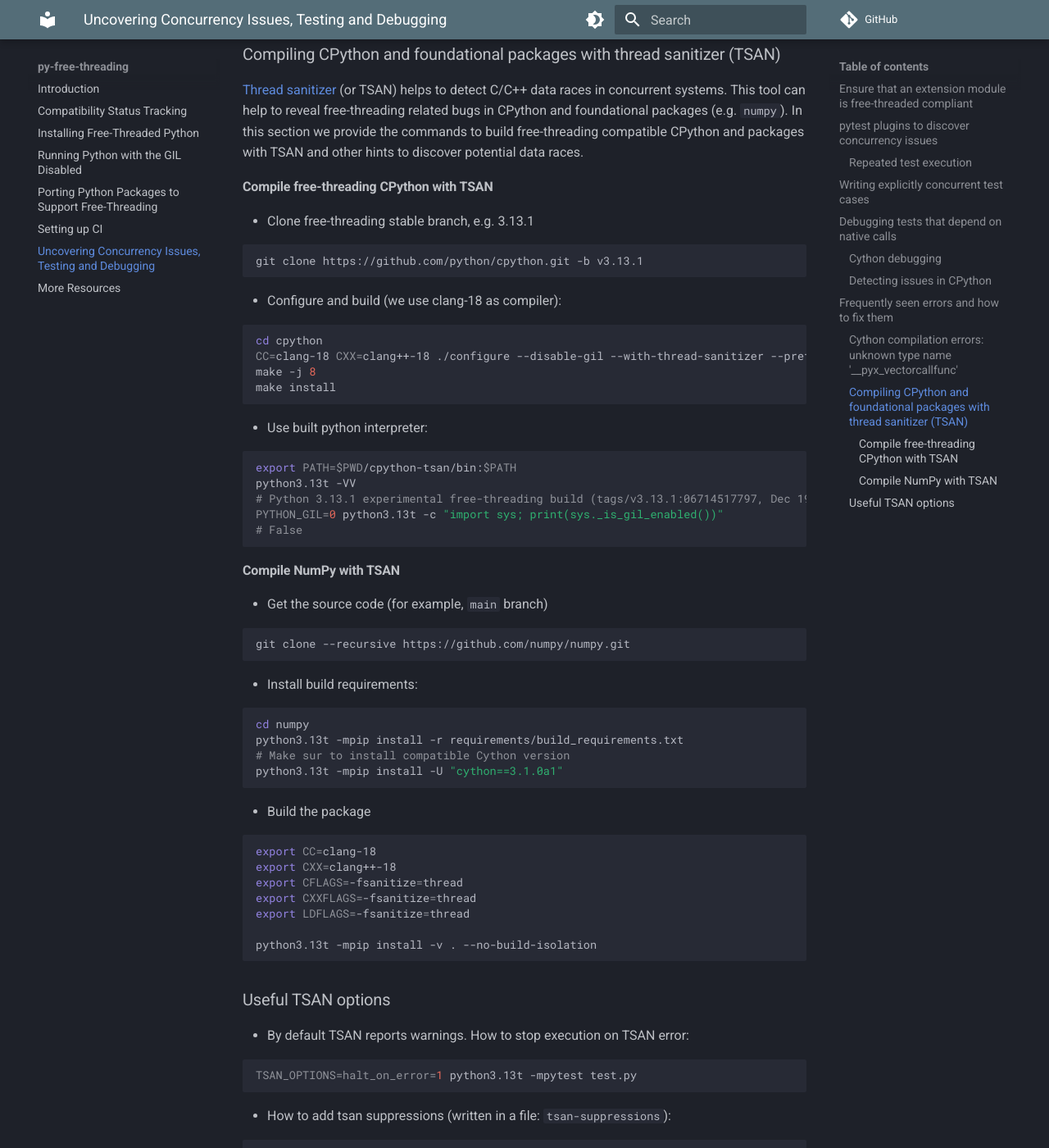
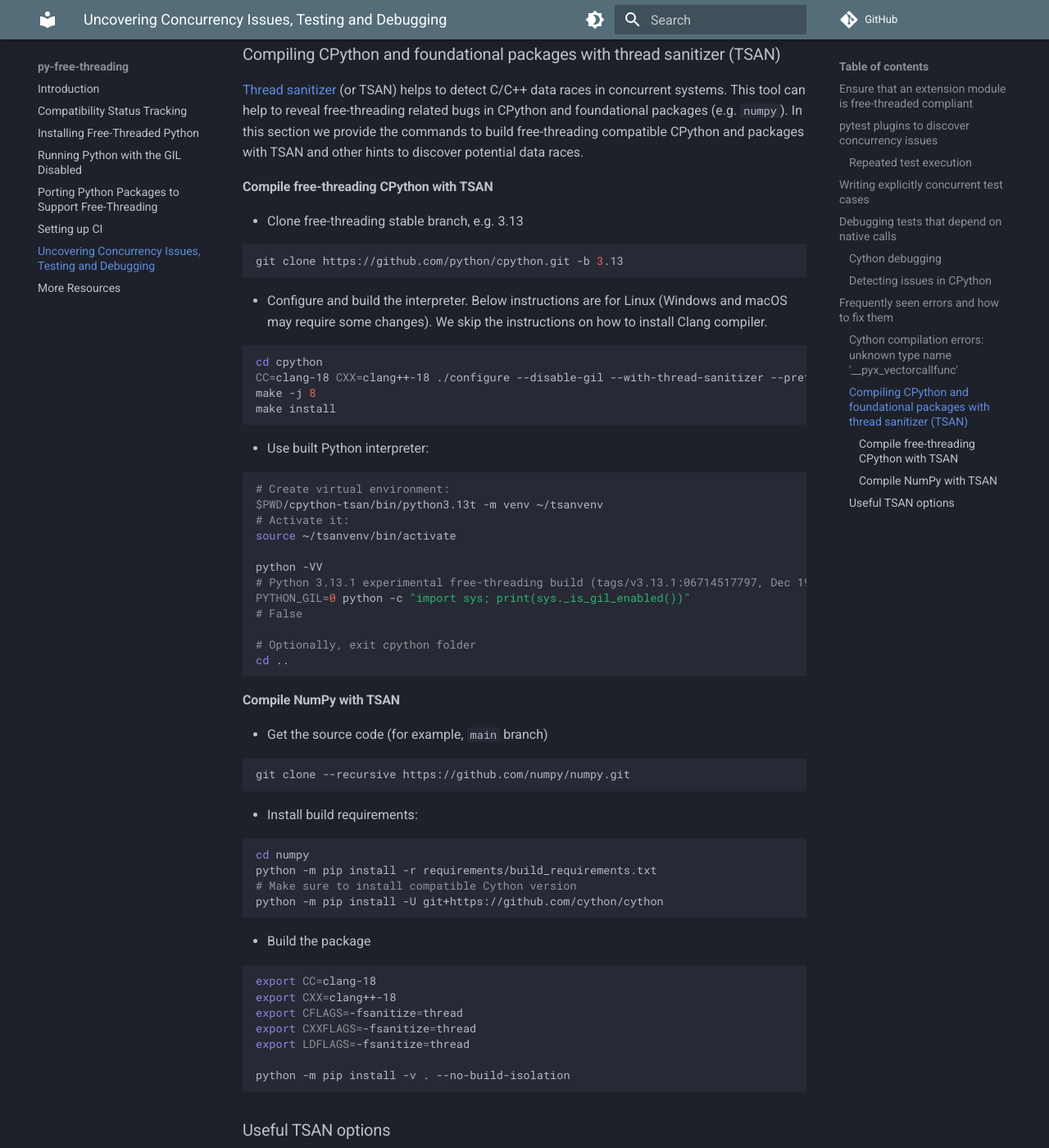
Before and after one commit to Quansight-Labs/free-threaded-compatibility, an MkDocs documentation site: the page built from docs/debugging.md, in a window 1280 px wide and 1400 px high, scrolled down 4191 px. Shown: the whole window at 82% size. Built offline with MkDocs 1.6.1 and Material for MkDocs 9.7.7, drawn with Linux system fonts in a browser that asks for light colours; comment, search, counter and statistics services are not loaded; some of the changed text lies outside the part shown.

Commit message:
Updates according to the review

````diff
--- a/docs/debugging.md
+++ b/docs/debugging.md
@@ -280,13 +280,13 @@
 
 #### Compile free-threading CPython with TSAN
 
-- Clone free-threading stable branch, e.g. 3.13.1
+- Clone free-threading stable branch, e.g. 3.13
 
 ```bash
-git clone https://github.com/python/cpython.git -b v3.13.1
+git clone https://github.com/python/cpython.git -b 3.13
 ```
 
-- Configure and build (we use clang-18 as compiler):
+- Configure and build the interpreter. Below instructions are for Linux (Windows and macOS may require some changes). We skip the instructions on how to install Clang compiler.
 
 ```bash
 cd cpython
@@ -295,14 +295,21 @@
 make install
 ```
 
-- Use built python interpreter:
+- Use built Python interpreter:
 
 ```bash
-export PATH=$PWD/cpython-tsan/bin:$PATH
-python3.13t -VV
+# Create virtual environment:
+$PWD/cpython-tsan/bin/python3.13t -m venv ~/tsanvenv
+# Activate it:
+source ~/tsanvenv/bin/activate
+
+python -VV
 # Python 3.13.1 experimental free-threading build (tags/v3.13.1:06714517797, Dec 19 2024, 10:06:54) [Clang 18.1.3 (1ubuntu1)]
-PYTHON_GIL=0 python3.13t -c "import sys; print(sys._is_gil_enabled())"
+PYTHON_GIL=0 python -c "import sys; print(sys._is_gil_enabled())"
 # False
+
+# Optionally, exit cpython folder
+cd ..
 ```
 
 #### Compile NumPy with TSAN
@@ -317,9 +324,9 @@
 
 ```bash
 cd numpy
-python3.13t -mpip install -r requirements/build_requirements.txt
-# Make sur to install compatible Cython version
-python3.13t -mpip install -U "cython==3.1.0a1"
+python -m pip install -r requirements/build_requirements.txt
+# Make sure to install compatible Cython version
+python -m pip install -U git+https://github.com/cython/cython
 ```
 
 - Build the package
@@ -331,7 +338,7 @@
 export CXXFLAGS=-fsanitize=thread
 export LDFLAGS=-fsanitize=thread
 
-python3.13t -mpip install -v . --no-build-isolation
+python -m pip install -v . --no-build-isolation
 ```
 
 ### Useful TSAN options
@@ -339,10 +346,10 @@
 - By default TSAN reports warnings. How to stop execution on TSAN error:
 
 ```bash
-TSAN_OPTIONS=halt_on_error=1 python3.13t -mpytest test.py
+TSAN_OPTIONS=halt_on_error=1 python -m pytest test.py
 ```
 
-- How to add tsan suppressions (written in a file: `tsan-suppressions`):
+- How to add TSAN suppressions (written in a file: `tsan-suppressions`):
 
 ```bash
 # Let's show an example content of suppressions,
@@ -354,7 +361,7 @@
 race:dnnl_sgemm
 
 
-export TSAN_OPTIONS="suppressions=$PWD/tsan-suppressions" python3.13t -mpytest test.py
+export TSAN_OPTIONS="suppressions=$PWD/tsan-suppressions" python -m pytest test.py
 ```
 
 [^1]: This feature is not correctly working on `lldb` after CPython 3.12.
````
